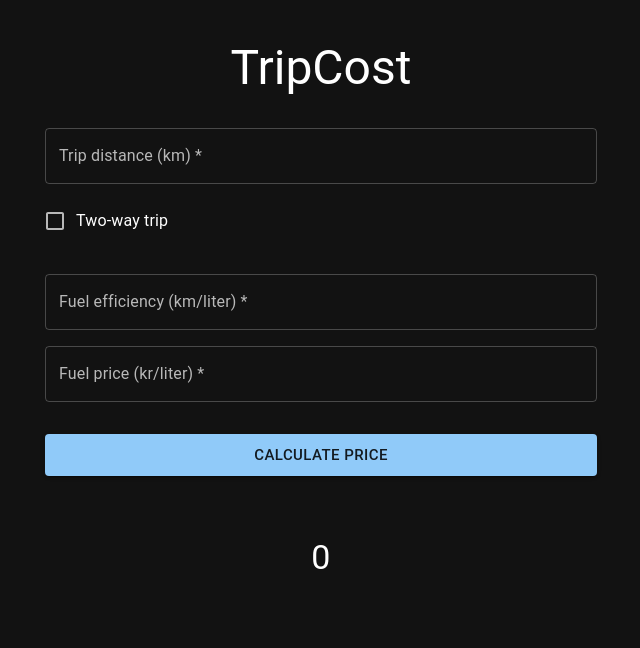
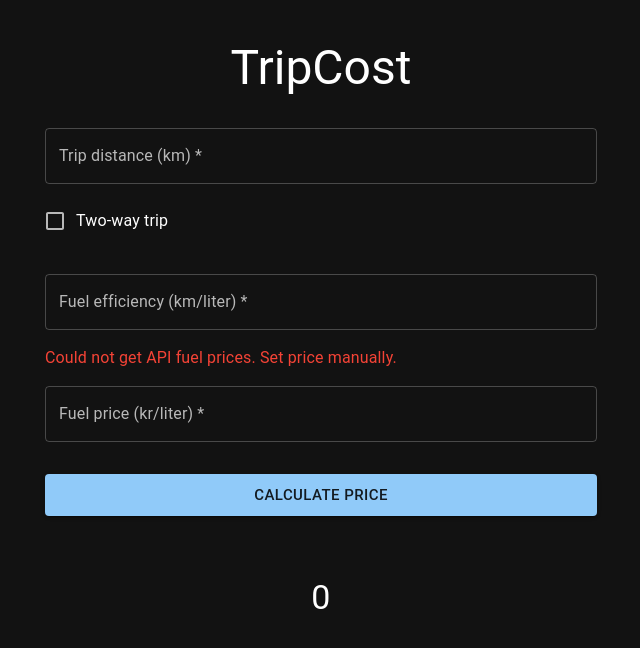
Before and after one commit to flexbugs/tripcost, a React (Vite) app: page / in a window 1280 px wide. Shown: the top 648 px of the page, without its empty margins (319-959 px from the left). Built offline with nearby package versions, Linux system fonts and the light colour scheme; no server answers.

Commit message:
WIP fetch with conditional rendering

```diff
--- a/src/App.tsx
+++ b/src/App.tsx
@@ -5,10 +5,18 @@ import CalcPriceButton from "./components/CalcPriceButton";
 import Trip from "./components/Trip";
 import Fuel from "./components/Fuel";
 import Price from "./components/Price";
-import { TFormData, TValidationErrors, TPrice, TChangeEvent } from "./types";
+import {
+	TFormData,
+	TFuelData,
+	TValidationErrors,
+	TPrice,
+	TChangeEvent,
+	TApiError,
+	TFuelTypes,
+} from "./types";
 
 export default function App() {
-	const [fuelData, setFuelData] = useState();
+	const [fuelData, setFuelData] = useState<TFuelData | null>(null);
 	const [formData, setFormData] = useState<TFormData>({
 		distance: "",
 		twoWayTrip: false,
@@ -18,6 +26,9 @@ export default function App() {
 	const [validationErrors, setValidationErrors] = useState<TValidationErrors>(
 		{}
 	);
+	const [apiError, setApiError] = useState<TApiError>(null);
+	const [selectedFuelType, setSelectedFuelType] =
+		useState<TFuelTypes>("blyfri95");
 	const [price, setPrice] = useState<TPrice>(0);
 
 	useEffect(() => {
@@ -30,11 +41,12 @@ export default function App() {
 				}
 			} catch (err) {
 				console.log("Error: Fetching error");
+				setApiError("Could not get API fuel prices. Set price manually.");
 			}
 		};
 
 		fetchFuelPrices();
-	});
+	}, []);
 
 	const handleInputChange: TChangeEvent = (e) => {
 		const { name, type, value, checked } = e.target;
@@ -120,7 +132,9 @@ export default function App() {
 							validationErrors={validationErrors}
 						/>
 						<Fuel
+							apiError={apiError}
 							formData={formData}
+							fuelData={fuelData}
 							onInputChange={handleInputChange}
 							validationErrors={validationErrors}
 						/>
--- /dev/null
+++ b/src/components/FieldCustomFuelPrice.tsx
@@ -0,0 +1,27 @@
+import React from "react";
+import { TextField } from "@mui/material";
+
+export default function FieldCustomFuelPrice({
+	formData,
+	onInputChange,
+	validationErrors,
+}) {
+	return (
+		<TextField
+			aria-required
+			label="Fuel price (kr/liter) *"
+			name="fuelPrice"
+			value={formData.fuelPrice}
+			onChange={onInputChange}
+			error={!!validationErrors.fuelPrice}
+			helperText={validationErrors.fuelPrice}
+			slotProps={{
+				htmlInput: {
+					type: "text",
+					inputMode: "numeric",
+					pattern: "[0-9]*",
+				},
+			}}
+		></TextField>
+	);
+}
--- a/src/components/Fuel.tsx
+++ b/src/components/Fuel.tsx
@@ -1,15 +1,26 @@
 import React from "react";
 import { Box, TextField } from "@mui/material";
-import { TFormData, TValidationErrors, TChangeEvent } from "../types";
+import {
+	TFormData,
+	TFuelData,
+	TValidationErrors,
+	TChangeEvent,
+	TApiError,
+} from "../types";
+import FuelSelection from "./FuelSelection";
 
 type FuelProps = {
+	apiError: TApiError;
+	formData: TFormData;
+	fuelData: TFuelData | null;
 	onInputChange: TChangeEvent;
-	formData: TFormData;
 	validationErrors: TValidationErrors;
 };
 
 export default function Fuel({
+	apiError,
 	formData,
+	fuelData,
 	onInputChange,
 	validationErrors,
 }: FuelProps) {
@@ -38,22 +49,13 @@ export default function Fuel({
 					},
 				}}
 			></TextField>
-			<TextField
-				aria-required
-				label="Fuel price (kr/liter) *"
-				name="fuelPrice"
-				value={formData.fuelPrice}
-				onChange={onInputChange}
-				error={!!validationErrors.fuelPrice}
-				helperText={validationErrors.fuelPrice}
-				slotProps={{
-					htmlInput: {
-						type: "text",
-						inputMode: "numeric",
-						pattern: "[0-9]*",
-					},
-				}}
-			></TextField>
+			<FuelSelection
+				fuelData={fuelData}
+				apiError={apiError}
+				formData={formData}
+				onInputChange={onInputChange}
+				validationErrors={validationErrors}
+			/>
 		</Box>
 	);
 }
--- /dev/null
+++ b/src/components/FuelSelection.tsx
@@ -0,0 +1,49 @@
+import React from "react";
+import { CircularProgress, Typography } from "@mui/material";
+import FieldCustomFuelPrice from "./FieldCustomFuelPrice";
+import {
+	TApiError,
+	TFormData,
+	TFuelData,
+	TChangeEvent,
+	TValidationErrors,
+} from "../types";
+
+type FuelSelectionProps = {
+	apiError: TApiError;
+	formData: TFormData;
+	fuelData: TFuelData | null;
+	onInputChange: TChangeEvent;
+	validationErrors: TValidationErrors;
+};
+
+export default function FuelSelection({
+	fuelData,
+	apiError,
+	formData,
+	onInputChange,
+	validationErrors,
+}: FuelSelectionProps) {
+	// Loading
+	if (fuelData === null && apiError === null) {
+		return <CircularProgress />;
+	}
+
+	// API error
+	if (apiError !== null) {
+		return (
+			<>
+				<Typography color="error">{apiError}</Typography>
+				<FieldCustomFuelPrice
+					formData={formData}
+					onInputChange={onInputChange}
+					validationErrors={validationErrors}
+				/>
+			</>
+		);
+	}
+
+	// API price selection
+
+	// Custom price selection
+}
```
Also changed, not shown: src/types.ts (+12 -1 lines).
